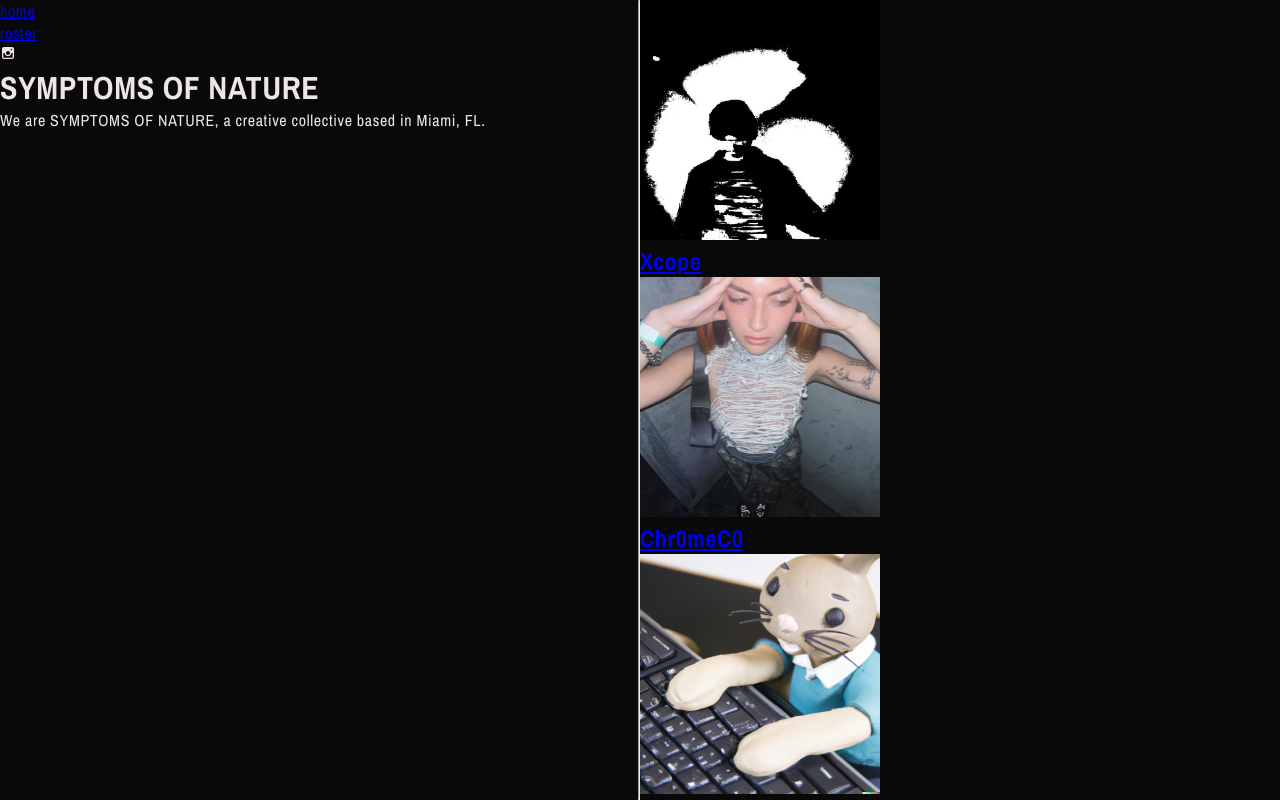
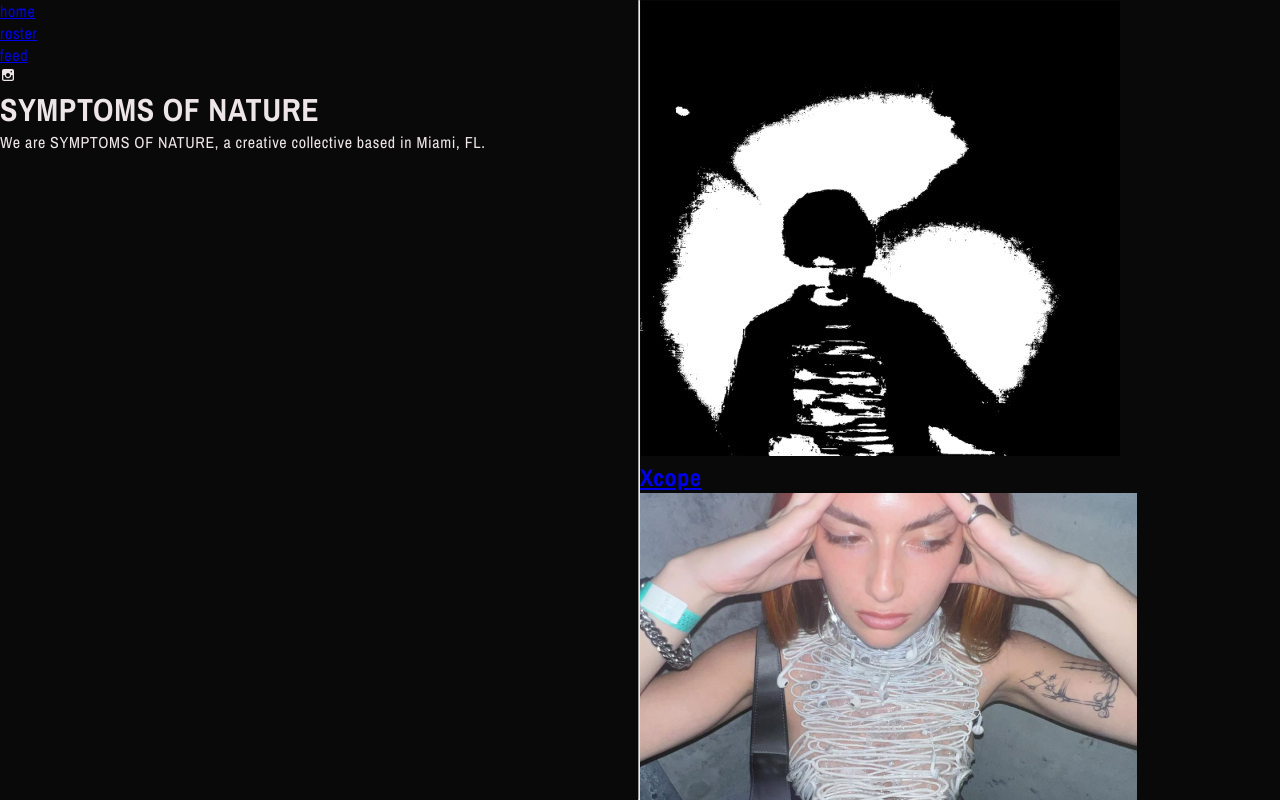
Before and after one commit to elliottsaruski/symptoms-of-nature-website, a React (Vite) app: page /roster in a window 1280 px wide. Built offline with nearby package versions, Linux system fonts and the light colour scheme.

Commit message:
system redesign CSS reset

```diff
--- a/src/App.css
+++ b/src/App.css
@@ -14,14 +14,14 @@
 }
 
 #root {
-  height: 100svh;
-  width: 100svw;
-  overflow: hidden;
   display: flex;
 }
 
 body {
   background-color: var(--clr-bg);
+  height: 100svh;
+  width: 100dvw;
+
   color: var(--clr-li);
   font-family: "Archivo Narrow", sans-serif;
   font-optical-sizing: auto;
@@ -66,8 +66,8 @@ body {
 #feed-wrapper,
 #artists-wrapper,
 #artist-profile-page-wrapper {
+  width: 50dvw;
   height: 100svh;
-  width: 50dvw;
   overflow-y: scroll;
 }
 
@@ -92,16 +92,4 @@ body {
 
 /* ------------------------------ARTIST CARD----------------------- */
 
-.artist-card-img {
-  height: 15rem;
-  width: 15rem;
-  object-fit: cover;
-}
-
 /* ------------------------------ARTIST PROFILE----------------------- */
-
-
-.artist-profile-img {
-  height: 20rem;
-  width: 20rem;
-}
--- a/src/Routes.jsx
+++ b/src/Routes.jsx
@@ -12,7 +12,7 @@ import NotFoundPage from "./pages/NotFoundPage";
 const router = createBrowserRouter(
   createRoutesFromElements(
     <Route path="/" element={<Frontpage />}>
-      <Route path="/" element={<Feed />} />
+      <Route path="/feed" element={<Feed />} />
       <Route path="/roster">
         <Route index element={<Artists />} />
         <Route path=":id" element={<ArtistProfilePage />} />
--- a/src/components/FeedPost.jsx
+++ b/src/components/FeedPost.jsx
@@ -8,7 +8,9 @@ function FeedPost({ title, date, img, artist, description, postType, links }) {
     <div className="post">
       <p className="post-date">{date}</p>
       <p className="post-title">{title}</p>
-      <Link to={`/artists/${artist}`}>{artist}</Link>
+      <p className="post-artist">{artist}</p>
+
+      {/* <Link to={`/artists/${artist}`}>{artist}</Link> */}
     </div>
   );
 }
--- a/src/components/Navbar.jsx
+++ b/src/components/Navbar.jsx
@@ -11,6 +11,9 @@ function Navbar() {
           </NavLink>
           <NavLink to="/roster">
             <div>roster</div>
+          </NavLink>
+          <NavLink to="/feed">
+            <div>feed</div>
           </NavLink>
           <div
             href="https://www.instagram.com/symptoms_of_nature/"
--- a/src/pages/ArtistProfilePage.jsx
+++ b/src/pages/ArtistProfilePage.jsx
@@ -11,18 +11,12 @@ function ArtistProfilePage() {
   console.log(artistPosts);
 
   return (
-    <div className="artist-profile-page-wrapper">
-      <div className="artist-profile">
-        <img className="artist-profile-img" src={artist.img}></img>
-        <div className="artist-profile-description">
-          {/* <img id="artist-profile-logo" src={artist.logo}></img> */}
-
-          <h2>{artist.artistID}</h2>
-          <h3>{artist.title}</h3>
-          <span>{artist.description}</span>
-          <Links postType={artist.profileType} links={artist.links} />
-        </div>
-      </div>
+    <div id="artist-profile-page-wrapper">
+      <img className="artist-profile-img" src={artist.img}></img>
+      <h2>{artist.artistID}</h2>
+      <h3>{artist.title}</h3>
+      <span>{artist.description}</span>
+      {/* <Links postType={artist.profileType} links={artist.links} /> */}
       <hr id="seperator"></hr>
       <Filterbar />
       <div className="artist-posts-wrapper">
```
